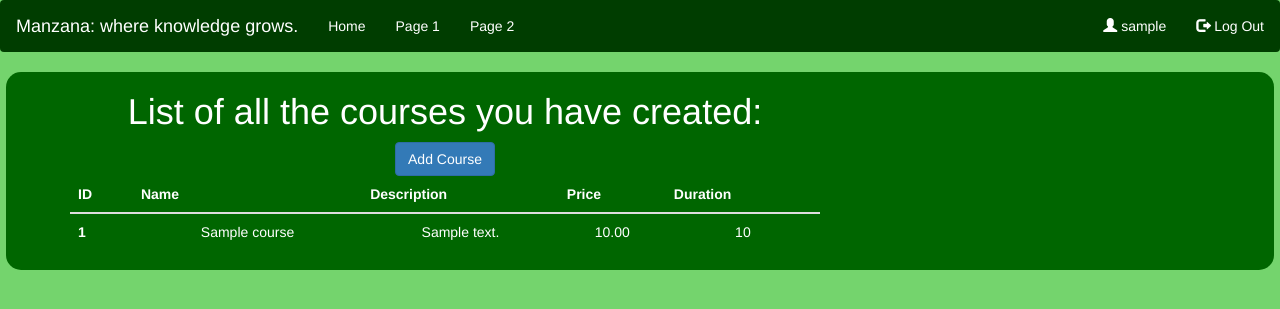
After one commit to agnieszka142/LearingTogether, a Django app: page /mycourses in a window 1280 px wide. The commit adds this page. Shown: the top 309 px of the page. Run offline with Django 4.2, Linux system fonts and the light colour scheme; a user stored in the database is signed in; tables that the repository leaves empty hold one stand-in row (values such as "Sample post"); some libraries are stand-ins or nearby versions.

Commit message:
View of created courses

```diff
--- a/authentication/urls.py
+++ b/authentication/urls.py
@@ -21,4 +21,5 @@ urlpatterns = [
     path('addcomment', views.addcomment, name='addcomment'),
     path('payment', views.payment, name='payment'),
     path('userprofile', views.userprofile, name='userprofile'),
+    path('mycourses', views.mycourses, name='mycourses'),
 ]
--- a/authentication/views.py
+++ b/authentication/views.py
@@ -253,11 +253,24 @@ def addcomment(request):
             ID_COURSE=course
         )
         return redirect('course')
+
 def payment(request):
     return ()
+
 def userprofile(request):
     if request.user.is_authenticated:
         enrolled_categories = FavCategories.objects.filter(user_id=request.user.user_id).prefetch_related('id_category')
         return render(request, 'authentication/userprofile.html', {'enrolled_categories': enrolled_categories})
     else:
         return redirect('home')
+
+def mycourses(request):
+    owned = CourseOwner.objects.filter(user_id=request.user).values_list('ID_COURSE', flat=True)
+    courses = []
+    for course in owned:
+        print("-----course")
+        print(course)
+        courses.append(Course.objects.get(ID_COURSE=course))
+    print("------courses")
+    print(courses)
+    return render(request, 'authentication/mycourses.html', {'courses': courses})
--- a/templates/authentication/course.html
+++ b/templates/authentication/course.html
@@ -38,14 +38,14 @@
                             {% csrf_token %}
                             <input type="hidden" name="user_id" value="{{ request.user.user_id }}">
                             <input type="hidden" name="ID_COURSE" value="{{ course.ID_COURSE }}">
-                            <button type="submit" class="btn btn-alert">Remove from Favorites</button>
+                            <button type="submit" class="btn btn-alert">Deroll</button>
                         </form>
                         {% else %}
                         <form action="enroll_course" method="POST">
                             {% csrf_token %}
                             <input type="hidden" name="user_id" value="{{ request.user.user_id }}">
                             <input type="hidden" name="ID_COURSE" value="{{ course.ID_COURSE }}">
-                            <button type="submit" class="btn btn-success">Add to Favorites</button>
+                            <button type="submit" class="btn btn-success">Enroll</button>
                         </form>
                         {% endif %}
                     </td>
--- a/templates/authentication/index.html
+++ b/templates/authentication/index.html
@@ -12,8 +12,9 @@
         {% if request.user.is_authenticated%}
             <a href="{% url 'favcategories' %}" role="button" class="btn btn-primary">Favorite Categories</a>
             <a href="{% url 'addcourse' %}" role="button" class="btn btn-primary">Add Course</a>
+            <a href="{% url 'mycourses' %}" role="button" class="btn btn-primary">My Courses</a>
           {%endif%}
-          <a href="{% url 'course' %}" role="button" class="btn btn-primary">Courses</a>
+          <a href="{% url 'course' %}" role="button" class="btn btn-primary">All Courses</a>
       </div>
       <div class="col-md-4">
 
--- /dev/null
+++ b/templates/authentication/mycourses.html
@@ -0,0 +1,40 @@
+{% extends 'authentication/base.html' %}
+
+{% block content %}
+<div class="container">
+    <div class="row">
+      <div class="col-md-8" >
+        <h1 class="text-center">List of all the courses you have created:</h1>
+
+        <a href="{% url 'addcourse' %}" role="button" class="btn btn-primary">Add Course</a>
+
+        {% if request.user.is_authenticated %}
+        <table class="table">
+            <thead>
+            <tr>
+                <th scope="col">ID</th>
+                <th scope="col">Name</th>
+                <th scope="col">Description</th>
+                <th scope="col">Price</th>
+                <th scope="col">Duration</th>
+            </tr>
+            </thead>
+            <tbody>
+                {% for course in courses %}
+                <tr>
+                    <th scope="row">{{course.ID_COURSE}}</th>
+                    <td>{{course.NAME}}</td>
+                    <td>{{course.DESCRIPTION}}</td>
+                    <td>{{course.PRICE}}</td>
+                    <td>{{course.DURATION}}</td>
+                </tr>
+                {% endfor %}
+            </tbody>
+        </table>
+        {% endif %}
+          </div>
+          <div class="col-md-4">
+        </div>
+      </div>
+    </div>
+{% endblock content %}
```
